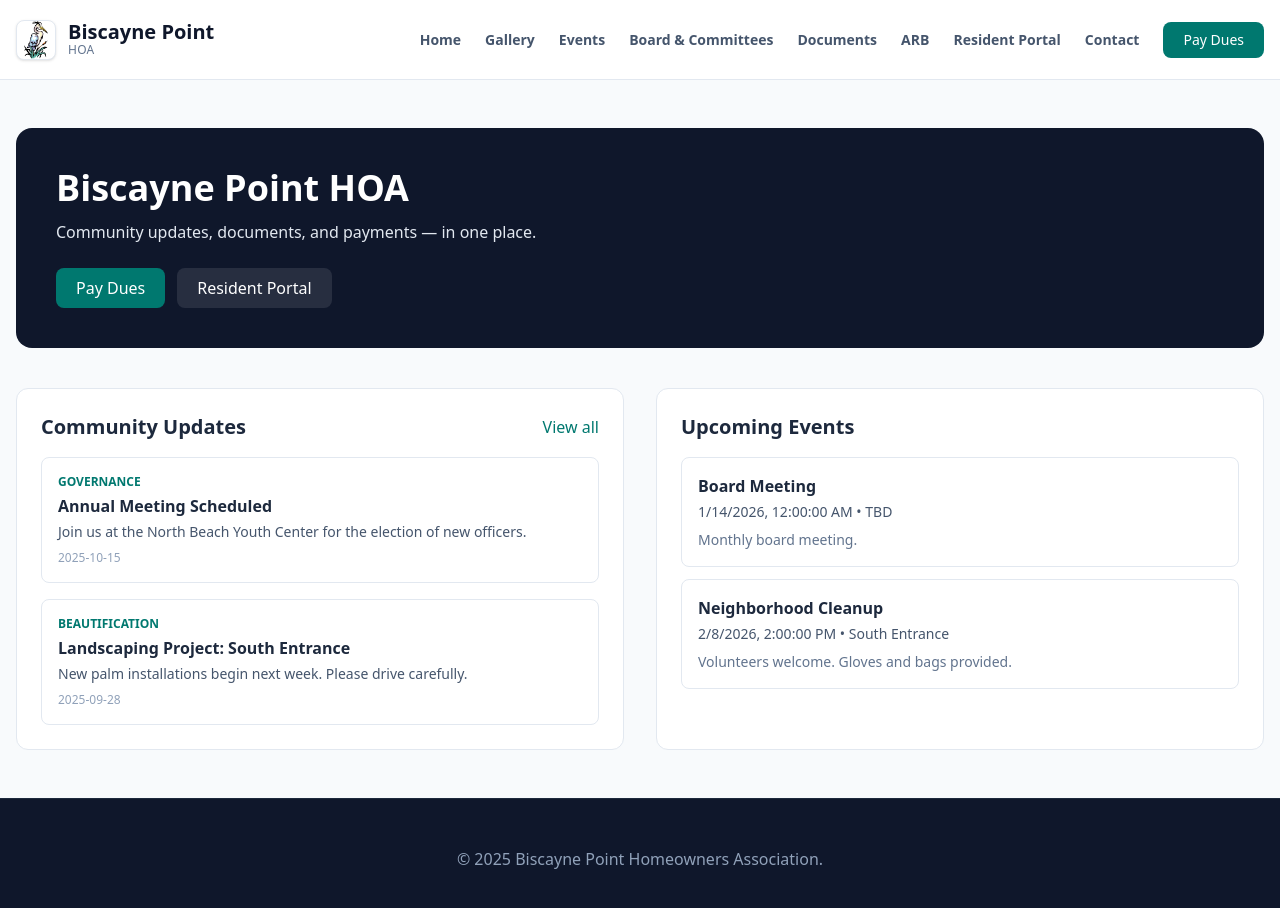
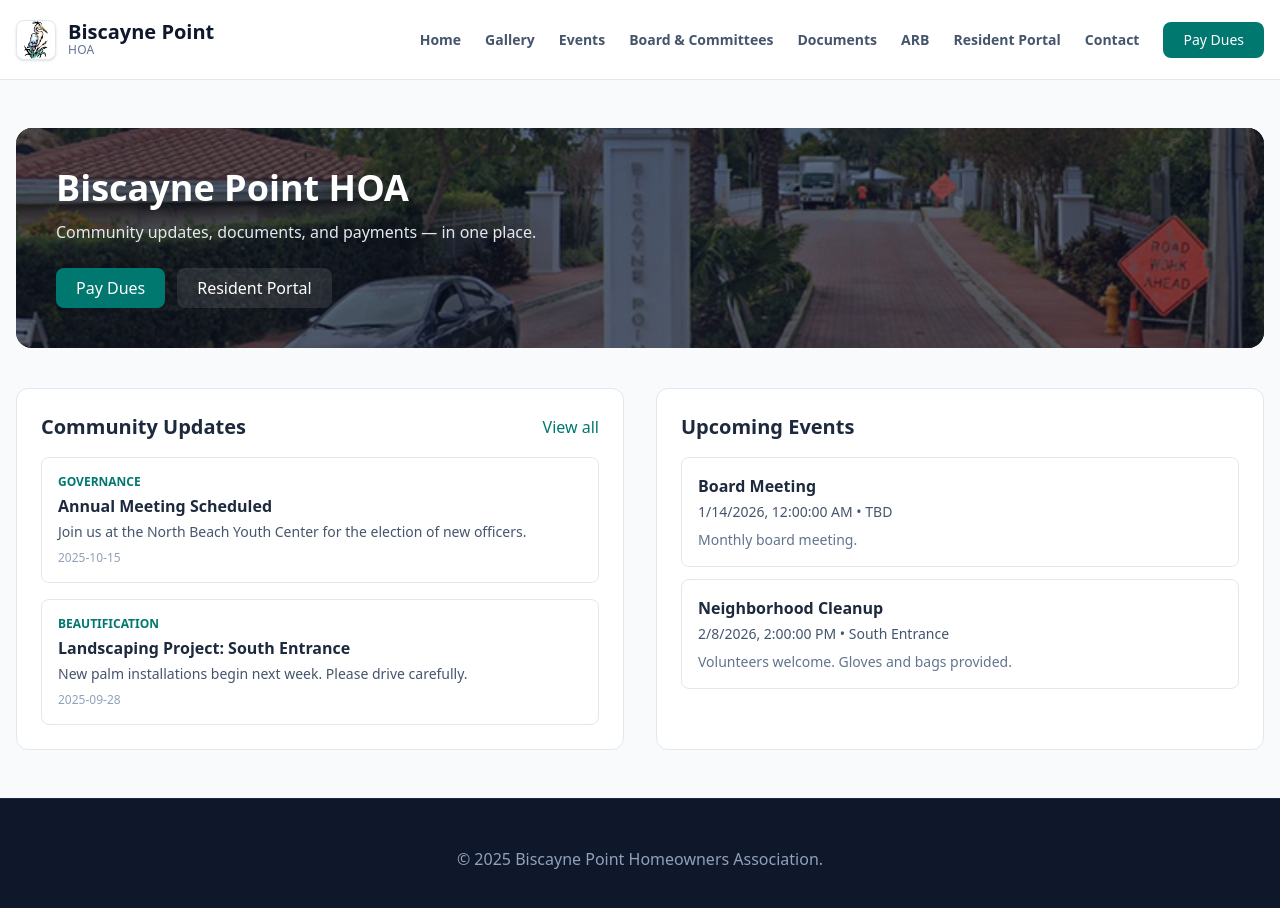
Before and after one commit to RPHllc/biscayne-hoa, a Next.js app: page / in a window 1280 px wide. Shown: the top 908 px of the page. Built offline with nearby package versions, Linux system fonts and the light colour scheme.

Commit message:
Added entrance background

```diff
--- a/src/app/(public)/page.tsx
+++ b/src/app/(public)/page.tsx
@@ -14,7 +14,15 @@ export default function HomePage() {
 
   return (
     <div className="space-y-10">
-      <section className="rounded-2xl bg-slate-900 text-white p-10">
+      <section className="relative overflow-hidden rounded-2xl bg-slate-900 text-white p-10">
+        <div
+          className="absolute inset-0 bg-cover bg-center"
+          style={{
+            backgroundImage: "url('/images/Biscayne_Point_entrance.jpg')",
+          }}
+        />
+        <div className="absolute inset-0 bg-slate-900/55" />
+        <div className="relative">
         <h2 className="text-4xl font-bold">Biscayne Point HOA</h2>
         <p className="text-slate-200 mt-3 max-w-2xl">
           Community updates, documents, and payments — in one place.
@@ -32,6 +40,7 @@ export default function HomePage() {
           >
             Resident Portal
           </Link>
+        </div>
         </div>
       </section>
 
```
Also changed, not shown: public/images/Biscayne_Point_entrance.jpg (added), public/images/biscayne_point_entrance.png (added).
